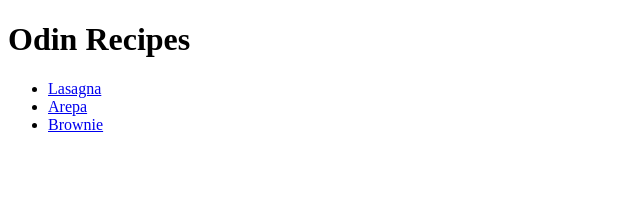
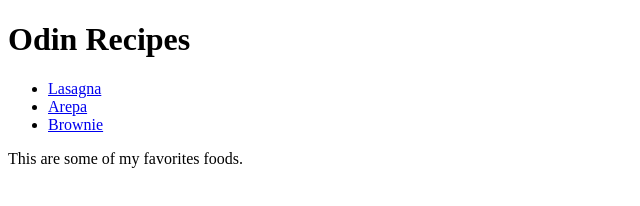
Before and after one commit to zakrnem/odin-recipes, a plain HTML site: page index.html in a window 1280 px wide. Shown: the whole page, without its empty margins (0-640 px from the left). Drawn offline with Linux system fonts and the light colour scheme.

Commit message:
Add description to index.html after the links, write a description of the process on the Readme file

```diff
--- a/index.html
+++ b/index.html
@@ -14,5 +14,7 @@
         <li><a href="./recipes/brownie.html">Brownie</a></li>
     </ul>
 
+    <p>This are some of my favorites foods.</p>
+
 </body>
 </html>
```
Also changed, not shown: 1 other file.
